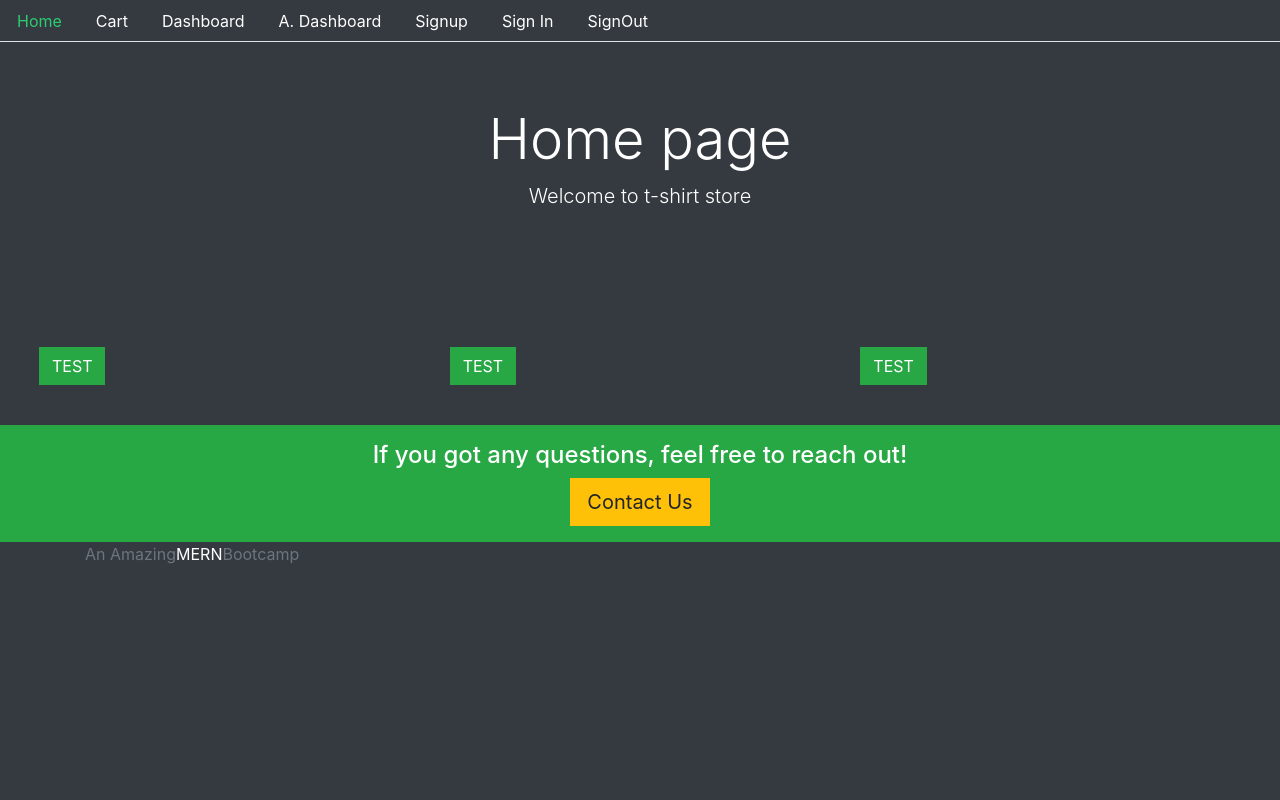
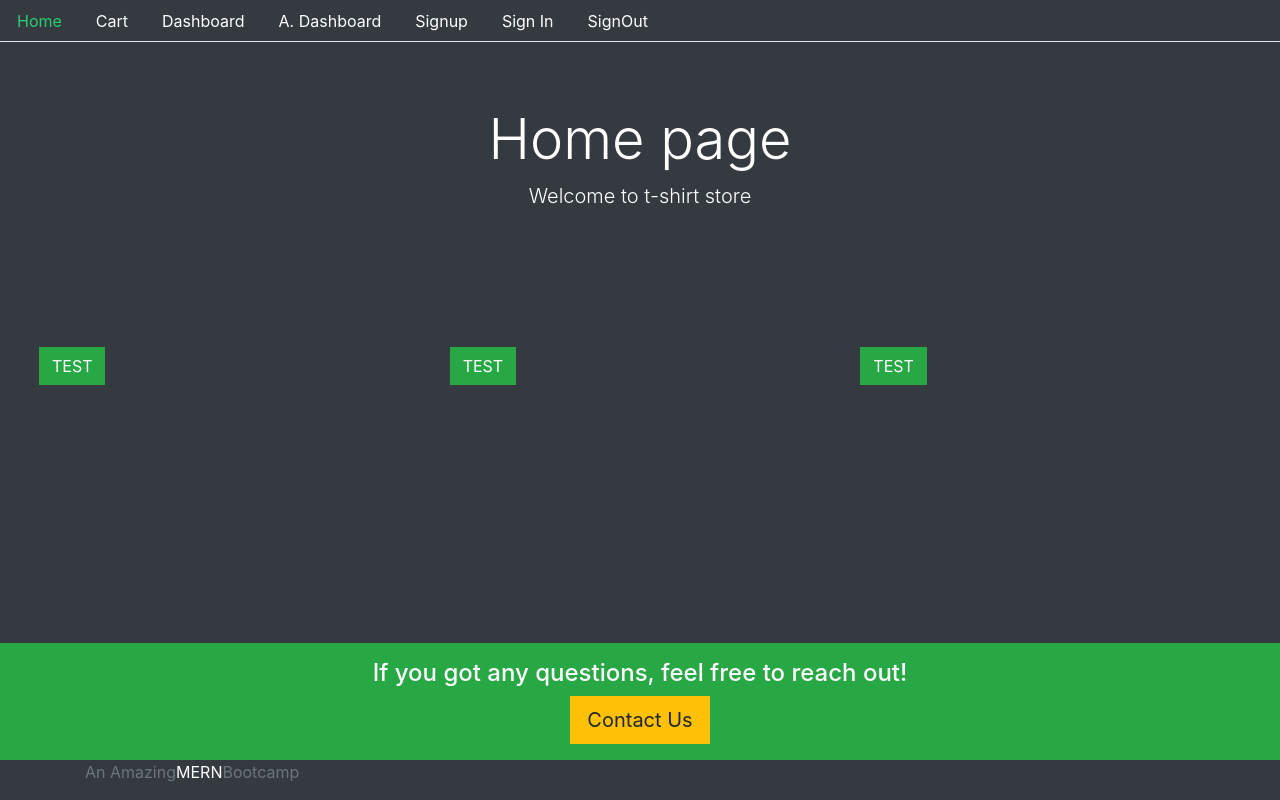
Before and after one commit to selvabharathis/MERN-stack-learning, a React (Create React App) app in the folder projfrontend/: page / in a window 1280 px wide. Built offline with nearby package versions, Linux system fonts and the light colour scheme.

Commit message:
fixed the footer design

```diff
--- a/projfrontend/src/styles.css
+++ b/projfrontend/src/styles.css
@@ -7,3 +7,10 @@
 body {
   background: #343a40;
 }
+
+footer {
+  position: absolute;
+  bottom: 0px;
+  right: 0px;
+  left: 0px
+}
```
